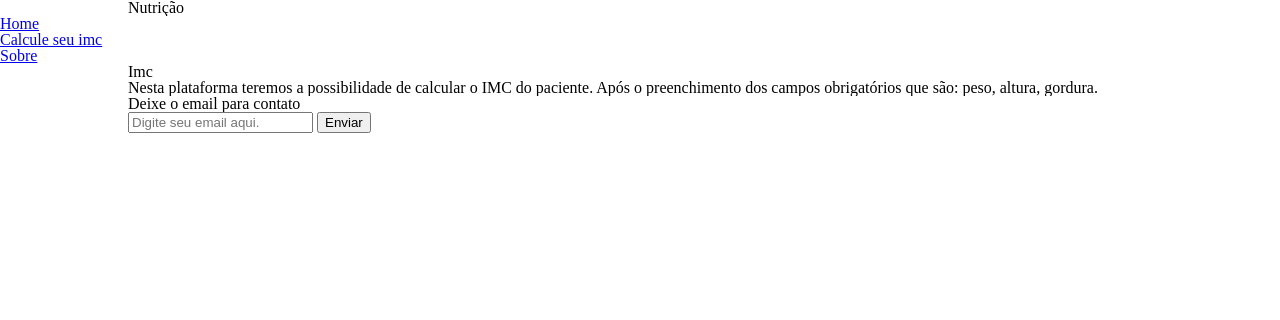
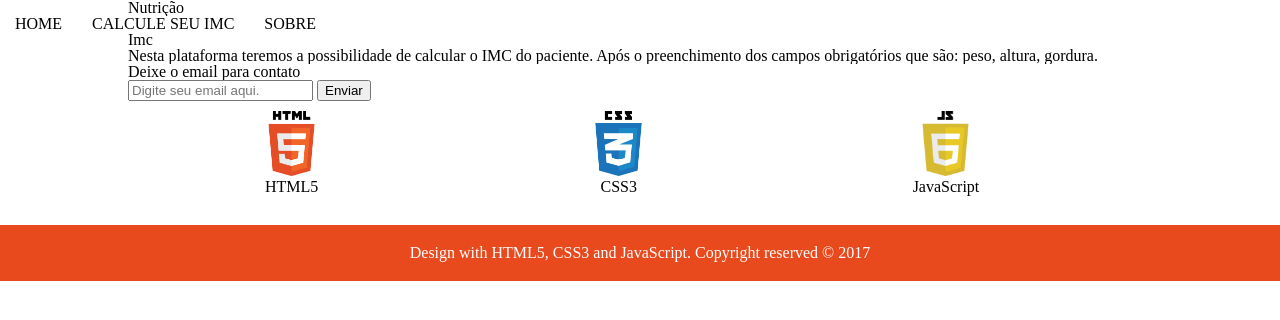
Before and after one commit to cvmartins1996/html_css_js-sample, a plain HTML site: page index.html in a window 1280 px wide. Drawn offline with Linux system fonts and the light colour scheme; files that its build step writes are made by us from their sources.

Commit message:
Alter index.html and site.css

```diff
--- a/css/site.css
+++ b/css/site.css
@@ -3,3 +3,37 @@
 	margin: auto;
 	overflow: hidden;
 }
+header a {
+	color: #000;
+	text-decoration: none;
+	text-transform: uppercase;
+	font-size: 16px;
+}
+header li {
+	float: left;
+	display: inline;
+	padding: 0 15px 0 15px;
+}
+
+#boxes {
+	margin-top: 10px;
+}
+
+#boxes .box {
+	float: left;
+	text-align: center;
+	width: 30%;
+	padding: 10px;
+}
+
+#boxes .box img {
+	width: 65px;
+}
+
+footer {
+	padding: 20px;
+	margin-top: 20px;
+	color: #fff;
+	background-color: #e8491d;
+	text-align: center;
+}
--- a/index.html
+++ b/index.html
@@ -7,8 +7,8 @@
     <meta name="keywords" content="ValeMobi, Web Design">
     <meta name="Autor" content="Gláucio">
     <title>NutriAção</title>
-    <link rel="stylesheet" href="css/reset.css">
-    <link rel="stylesheet" type="text/css" href="site.css">
+    <link rel="stylesheet" type="text/css" href="css/reset.css">
+    <link rel="stylesheet" type="text/css" href="css/site.css">
     <!-- <link rel="stylesheet" type="text/css" href="css/style.css"> -->
     <link rel="stylesheet" href="http://fonts.googleapis.com/css?family=Crimson+Text:400,400italic,600">
     <link rel="stylesheet" href="http://fonts.googleapis.com/css?family=Open+Sans+Condensed:700">
@@ -16,18 +16,14 @@
 
   </head>
   <body>
-    <header class="titulo-principal">
+    <header>
       <div class="container">
         <div id="branding">
-          <h1>
+          <h1 class="titulo-principal">
             <span class="high">
               Nutrição
             </span>
           </h1>
-
-          <div>
-            <a href="https://github.com/GlaucioDias" alt="GitHub"><i class="fa fa-github" aria-hidden="true"></a></i>
-          </div>
         </div>
       </div>
       <nav>
@@ -52,6 +48,7 @@
       </div>
     </session>
 
+
     <session id="contact">
       <div class="container">
         <h1>Deixe o email para contato</h1>
@@ -62,5 +59,30 @@
       </div>
     </session>
 
+    <session id="boxes">
+      <div class="container">
+        <div class="box">
+          <img src="images/html-logo.png" alt="HTML5" class="img-rounded">
+          <h3>HTML5</h3>
+        </div>
+
+        <div class="box">
+          <img src="images/css3-logo.png" alt="CSS3" class="img-rounded">
+          <h3>CSS3</h3>
+        </div>
+
+        <div class="box">
+          <img src="images/javascript-logo.png" alt="JS" class="img-rounded">
+          <h3>JavaScript</h3>
+        </div>
+
+      </div>
+    </session>
+
+    <footer>
+      <p>Design with HTML5, CSS3 and JavaScript.
+      Copyright reserved &copy; 2017</p>
+
+    </footer>
   </body>
 </html>
```
